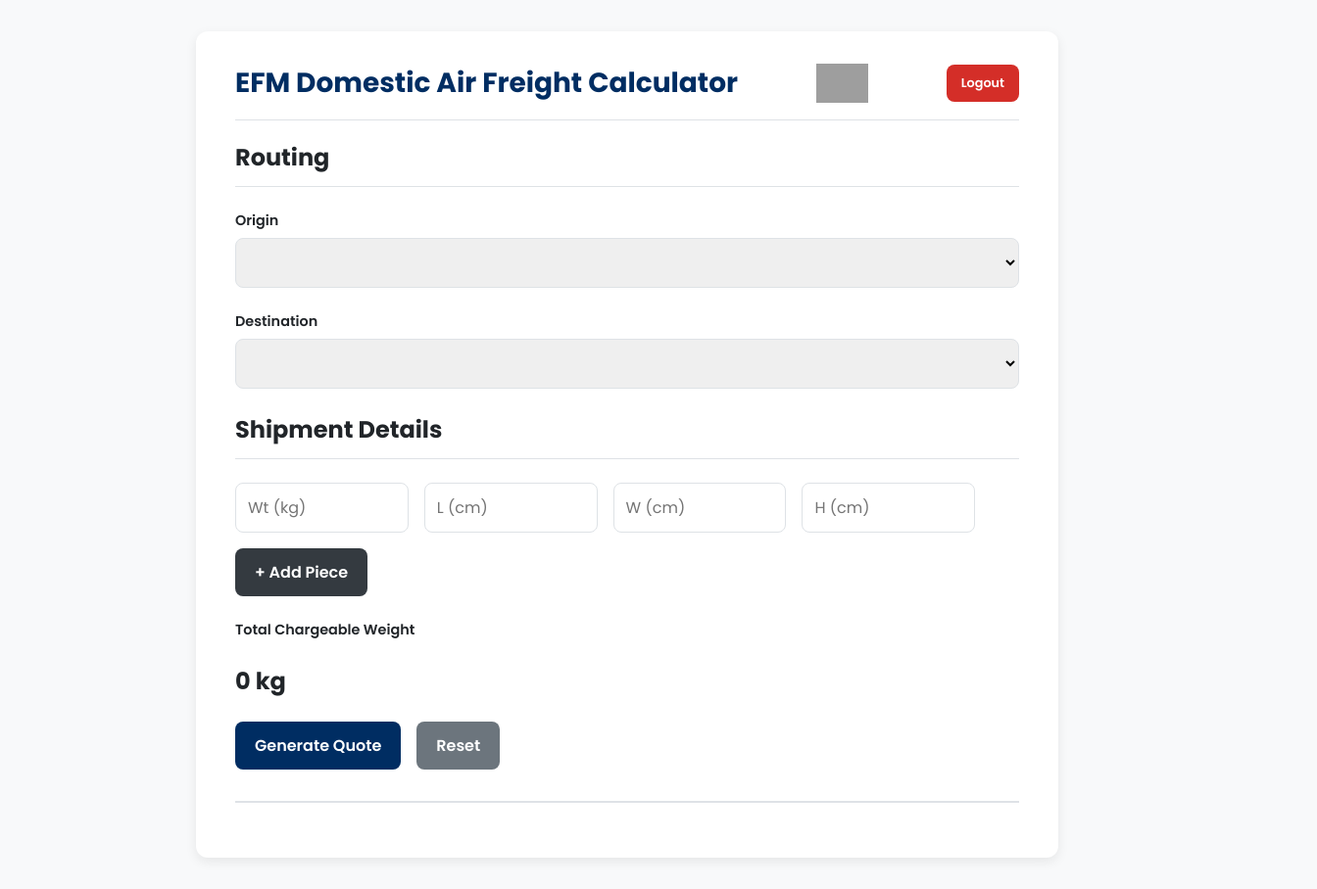
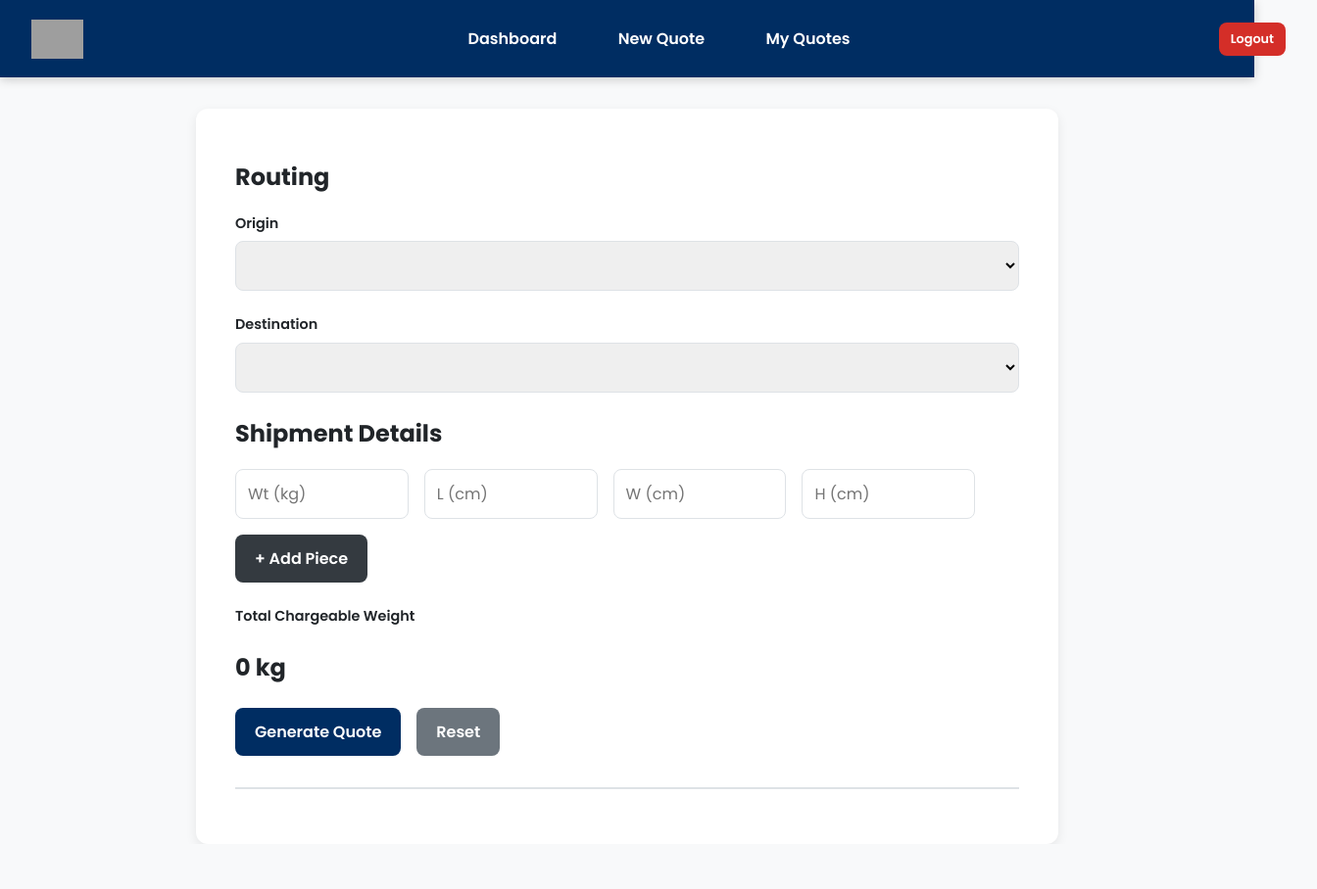
Before and after one commit to nace-martin/freight-calculator, a plain HTML site: page index.html in a window 1280 px wide. Shown: the whole page at 98% size, 1344 px wide, since content can reach past the window. After the commit the page ends 862 px from the top, so only its background shows below. Drawn offline with Linux system fonts and the light colour scheme; no server answers; grey boxes are pictures that could not be loaded.

Commit message:
Feat: Implement full-width, visually enhanced navigation bar with updated links and proper alignment

```diff
--- a/index.html
+++ b/index.html
@@ -3,7 +3,7 @@
 <head>
     <meta charset="UTF-8">
     <meta name="viewport" content="width=device-width, initial-scale=1.0">
-    <title>EFM - Domestic Air Freight Calculator</title>
+    <title>RateEngine - Domestic Air Freight Calculator</title>
     <link rel="preconnect" href="https://fonts.googleapis.com">
     <link rel="preconnect" href="https://fonts.gstatic.com" crossorigin>
     <link href="https://fonts.googleapis.com/css2?family=Poppins:wght@400;600;700&display=swap" rel="stylesheet">
@@ -12,15 +12,22 @@
     <script src="https://cdnjs.cloudflare.com/ajax/libs/html2pdf.js/0.10.1/html2pdf.bundle.min.js"></script>
 </head>
 <body>
+    <header class="app-header">
+        <nav class="navbar">
+            <div class="navbar-left-section">
+                <img src="https://expressfreight.com/wp-content/themes/efm-veribo/assets/img/logo.svg" alt="Express Freight Management Logo">
+                <h2 id="app-nav-title"></h2>
+            </div>
+            <ul class="navbar-links">
+                <li><a href="dashboard.html">Dashboard</a></li>
+                <li><a href="index.html">New Quote</a></li> <li><a href="#">My Quotes</a></li> </ul>
+            <button id="nav-logout-btn" class="btn-remove" style="padding: 8px 12px;">Logout</button>
+        </nav>
+    </header>
 
     <div class="container">
         <div id="loading-spinner" class="spinner-container" style="display: none;">
             <div class="spinner"></div>
-    </div>
-        <div class="header">
-            <h1>EFM Domestic Air Freight Calculator</h1>
-            <img src="https://expressfreight.com/wp-content/themes/efm-veribo/assets/img/logo.svg" alt="Express Freight Management Logo">
-            <button id="logout-btn" class="btn-remove" style="padding: 10px 15px;">Logout</button>
         </div>
 
         <div id="calculator-form">
@@ -54,16 +61,17 @@
             </div>
         </div>
 
-<div class="action-buttons">
+        <div class="action-buttons">
             <button type="button" id="generate-quote-btn" class="btn-generate">Generate Quote</button>
             <button type="button" id="reset-btn" class="btn-reset">Reset</button>
             <button type="button" id="download-pdf-btn" class="btn-generate" style="display: none;">Download PDF</button>
-            <button type="button" id="save-quote-btn" class="btn-generate" style="display: none;">Save Quote</button> </div>
+            <button type="button" id="save-quote-btn" class="btn-generate" style="display: none;">Save Quote</button>
+        </div>
         <div id="quote-output"></div>
-    </div>
-<script>
-    console.log("Inline script executed!");
-</script>
-  <script type="module" src="main.js"></script>
+
+    </div> <script>
+        console.log("Inline script executed!");
+    </script>
+    <script type="module" src="main.js"></script>
 </body>
 </html>
--- a/main.js
+++ b/main.js
@@ -66,8 +66,11 @@ function setupEventListeners(elements) {
                 return;
             }
 
-            const userId = auth.currentUser.uid;
-            const dataToSave = {
+            if (!auth.currentUser) {
+                alert("You must be logged in to save a quote.");
+                return;
+            }
+            const userId = auth.currentUser.uid;            const dataToSave = {
                 ...state.currentQuoteData,
                 userId: userId
             };
@@ -168,9 +171,12 @@ async function initializeApp() {
         chargeableWeightDisplay: document.getElementById('chargeableWeightDisplay'),
         form: document.getElementById('calculator-form'),
         pieceRowTemplate: document.getElementById('piece-row-template'),
-        logoutBtn: document.getElementById('logout-btn')
+        logoutBtn: document.getElementById('nav-logout-btn')
     };
-
+const navTitleElement = document.getElementById('app-nav-title');
+    if (navTitleElement) {
+        navTitleElement.textContent = 'Domestic Air Freight Calculator';
+    }
     // --- ADD THESE CONSOLE LOGS ---
     console.log('--- Debugging Elements ---');
     for (const key in elements) {
@@ -221,12 +227,18 @@ onAuthStateChanged(auth, user => {
   if (user) {
     // User is signed in. Now check if the DOM is ready.
     if (document.readyState === 'loading') {
-        // If the DOM is still loading, wait for DOMContentLoaded event
         document.addEventListener('DOMContentLoaded', initializeApp, { once: true });
     } else {
-        // If the DOM is already interactive or complete, initialize immediately
         initializeApp();
     }
+    // NEW: If a logged-in user lands on index.html (the calculator page),
+    // redirect them to the dashboard. They can navigate back to index.html from the dashboard.
+    // Ensure this redirection only happens once to avoid loops.
+    if (window.location.pathname.endsWith('index.html') && !window.sessionStorage.getItem('redirectedToDashboard')) {
+        window.sessionStorage.setItem('redirectedToDashboard', 'true'); // Set a flag to prevent immediate re-redirection
+        window.location.href = 'dashboard.html'; // ADD THIS LINE
+    }
+
   } else {
     // User is signed out. Redirect to login.
     window.location.href = 'login.html';
--- a/style.css
+++ b/style.css
@@ -2,17 +2,16 @@
 
 @import url('./styles/global.css');
 @import url('./styles/layout.css');
-@import url('./styles/header.css');
 @import url('./styles/form.css');
 @import url('./styles/button.css');
 @import url('./styles/spinner.css');
 
 
-/* You can add any remaining page-specific styles here */
+/* Global Body Styles - Crucial for edge-to-edge header */
 body {
     font-family: 'Poppins', sans-serif;
-    margin: 0;
-    padding: 2em;
+    margin: 0; /* REMOVE DEFAULT BROWSER MARGIN */
+    padding: 0; /* REMOVE DEFAULT BROWSER PADDING */
     background-color: var(--background-color);
     color: var(--text-color);
 }
@@ -20,3 +19,100 @@ body {
 #quote-output {
     /* ... quote output specific styles ... */
 }
+
+/* === CONSOLIDATED HEADER & NAVIGATION STYLES - FINAL ALIGNMENT === */
+
+/* Wrapper for the entire top section of the app - now truly full width edge-to-edge */
+.app-header {
+    width: 100%;
+    background-color: var(--primary-color); /* Matches navbar background to stretch across the page */
+    box-shadow: 0 2px 10px rgba(0, 0, 0, 0.2); /* Added a subtle shadow for depth */
+    margin-bottom: 2em; /* Increased space below the entire header + nav */
+    padding: 1em 0; /* Vertical padding applied here for the whole header band */
+}
+
+/* The main navigation bar - content inside the full-width header */
+.navbar {
+    width: 100%; /* Make navbar stretch 100% width of its parent (.app-header) */
+    max-width: 1400px; /* Maintain content max width to prevent stretching too wide on very large screens */
+    margin: 0 auto; /* Center the constrained content within the full-width header */
+    display: flex;
+    justify-content: space-between; /* Spreads out left content, links, and logout */
+    align-items: center;
+    color: white;
+    flex-wrap: wrap; /* Allow items to wrap on smaller screens if necessary */
+    gap: 1.5em; /* Increased gap between main flex items for spaciousness */
+    padding: 0 2em; /* Apply HORIZONTAL padding here to push content from screen edges */
+    border-radius: 0; /* Remove border-radius if the bar is edge-to-edge */
+}
+
+.navbar-left-section {
+    display: flex;
+    align-items: center;
+    gap: 1em; /* Increased space between logo and title */
+    flex-shrink: 0; /* Prevent this section from shrinking too much */
+}
+
+.navbar-left-section img {
+    height: 40px; /* Slightly larger logo within the nav bar */
+    vertical-align: middle;
+}
+
+.navbar-left-section h2 {
+    font-size: 1.4em; /* Slightly larger title within the nav bar */
+    color: white;
+    margin: 0;
+    border-bottom: none;
+    font-weight: 700; /* Bolder font weight for emphasis */
+    white-space: nowrap; /* Prevent title from wrapping onto multiple lines */
+}
+
+.navbar-links {
+    list-style: none;
+    margin: 0;
+    padding: 0;
+    display: flex;
+    flex-wrap: wrap; /* Allow links to wrap if needed for responsiveness */
+    gap: 1.5em; /* Increased space between individual nav links */
+    flex-grow: 1; /* Allow links section to take up available space */
+    justify-content: center; /* Center links within their growing space */
+    margin: 0 1.5em; /* Added side margins to push links slightly from logo/logout */
+}
+
+.navbar-links li a {
+    color: white;
+    text-decoration: none;
+    font-weight: 600;
+    padding: 0.7em 1.2em; /* Increased padding for larger clickable area and better look */
+    border-radius: 8px; /* More rounded corners for a modern "pill" shape */
+    transition: background-color 0.2s ease-in-out, transform 0.1s ease-in-out; /* Added transform for subtle hover effect */
+    white-space: nowrap; /* Prevent links from breaking mid-word */
+    display: block; /* Make the whole padding area clickable */
+}
+
+.navbar-links li a:hover {
+    background-color: rgba(255, 255, 255, 0.25); /* More prominent highlight on hover */
+    transform: translateY(-1px); /* Subtle lift effect on hover */
+}
+
+.navbar button#nav-logout-btn {
+    background-color: var(--danger-color); /* EFM Corporate Red for Logout button */
+    color: white;
+    padding: 0.7em 1.5em; /* Increased padding for a more prominent button */
+    border-radius: 8px; /* Rounded corners for the button */
+    font-weight: 600;
+    transition: background-color 0.2s ease-in-out, transform 0.1s ease-in-out;
+    margin-left: auto; /* This pushes the button to the far right */
+    flex-shrink: 0; /* Prevent logout button from shrinking */
+}
+
+/* Ensure the main .container (for page content) has correct spacing */
+.container {
+    max-width: 800px; /* Keep this for the main content area */
+    margin: auto; /* Center the container */
+    background: var(--form-background-color);
+    padding: 2em 2.5em; /* This padding is for the content *inside* the container */
+    border-radius: 12px;
+    box-shadow: var(--box-shadow);
+    margin-top: 0; /* Ensure no top margin */
+}
```
Also changed, not shown: auth.js (+5 -7 lines), dashboard.html (added, +74 -0 lines).
